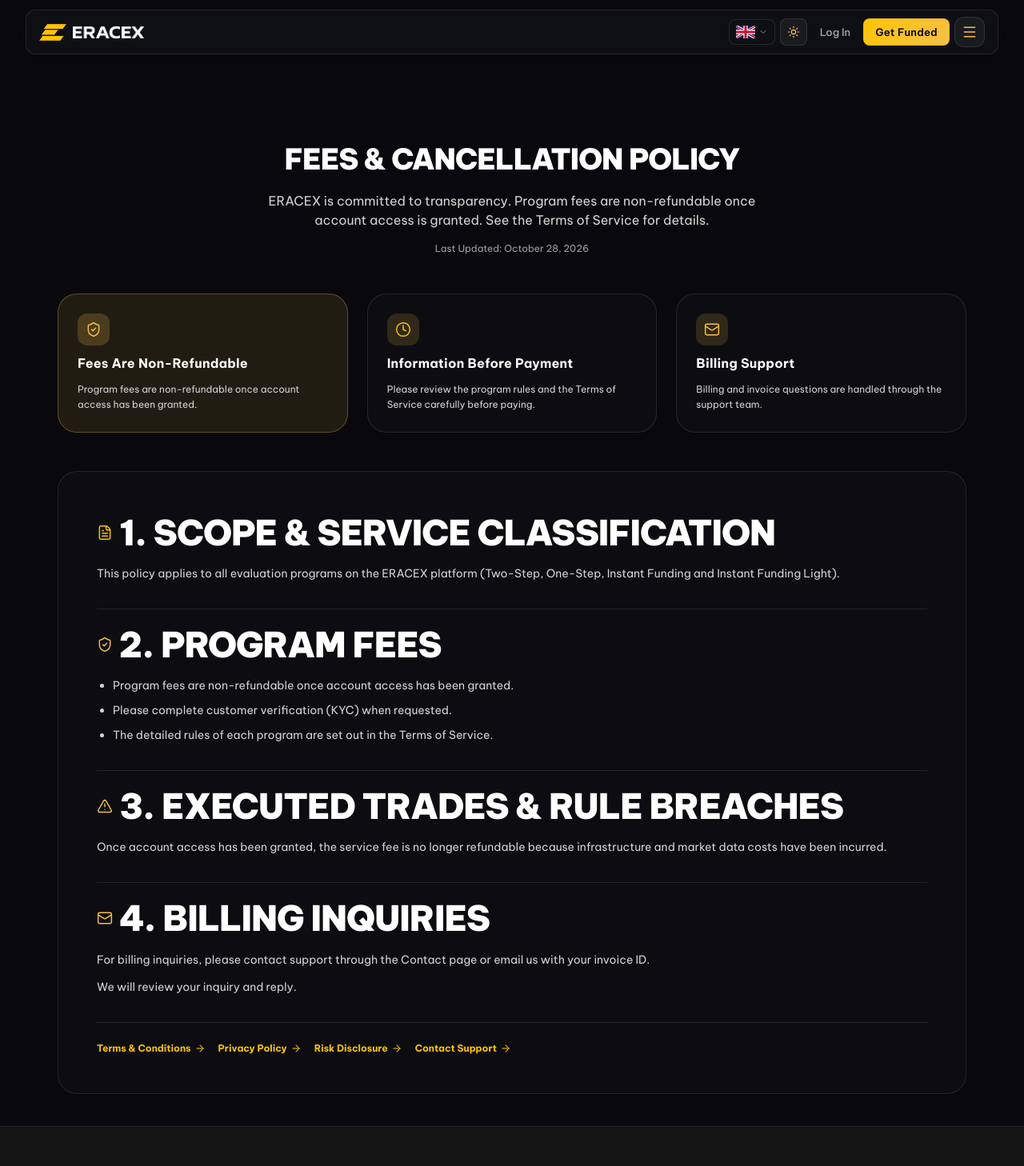
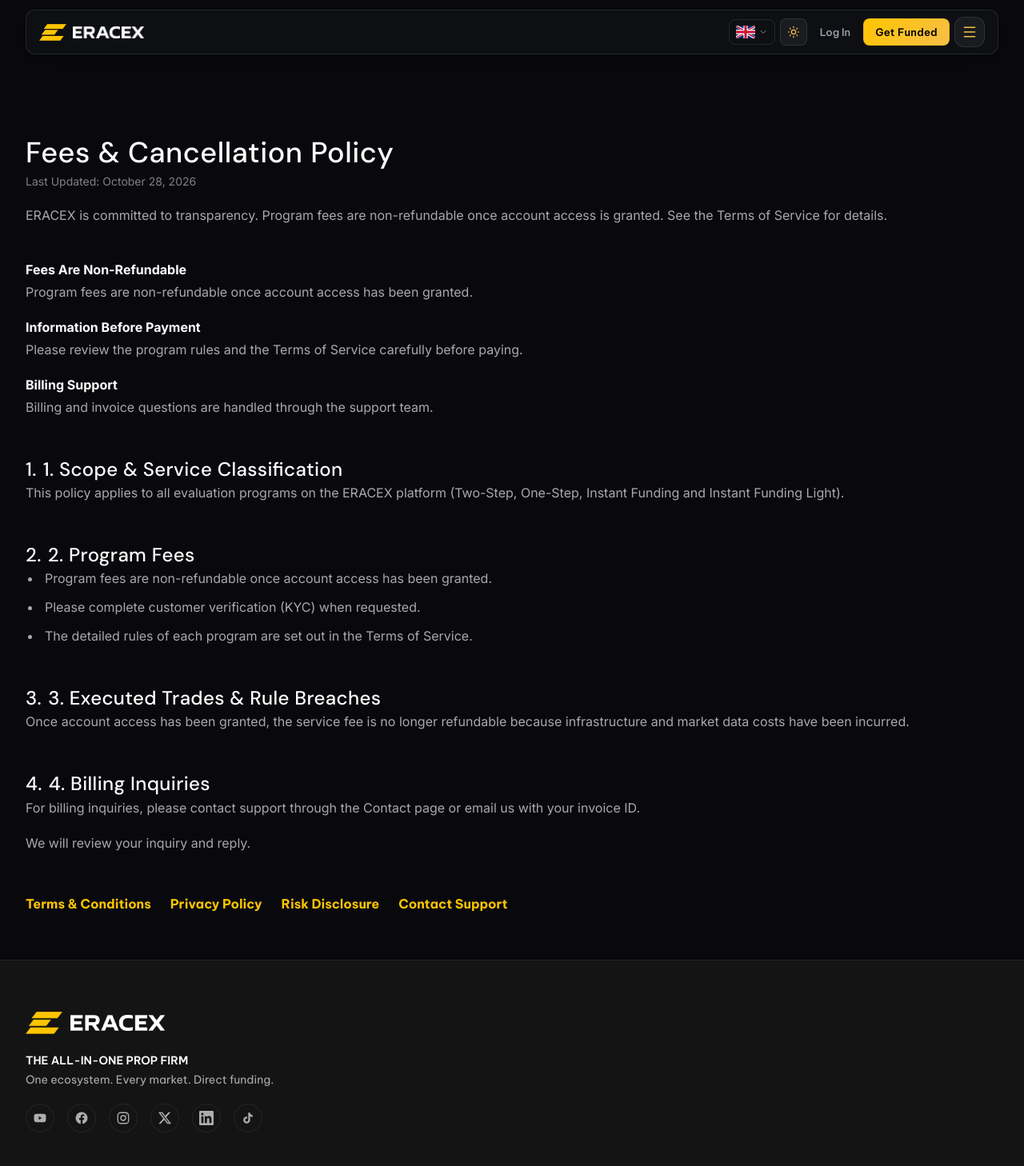
Before and after one commit to Truong2005pt/NamThanh, a Next.js app: page /refund-policy in a window 1280 px wide. Shown: the top 1458 px of the page at 80% size. Built offline with nearby package versions, Linux system fonts and the light colour scheme.

Commit message:
Legal pages: single-column layout, flush-left numbering, refund and policy pages share the same document structure

```diff
--- a/app/globals.css
+++ b/app/globals.css
@@ -731,3 +731,9 @@ html.theme-switching *::after{transition:none !important}
 .legal-doc .ld-eyebrow{font-size:14px;font-weight:500;letter-spacing:.04em;text-transform:uppercase;line-height:20px;opacity:.7;margin:0}
 .legal-doc .ld-meta p{font-size:14px;line-height:24px;opacity:.75;margin:0}
 .legal-doc h2.ld-h2{margin:0}
+
+.legal-doc .ld-metaline{font-size:14px;line-height:24px;opacity:.75;margin:0}
+.legal-doc .ld-label{min-width:2.75rem}
+.legal-doc .ld-lead{font-size:16px;line-height:1.75}
+.legal-doc ul.ld-list{list-style:disc;padding-left:1.25rem}
+.legal-doc ul.ld-list li{padding-left:.25rem}
--- a/components/eracex/PolicyPage.tsx
+++ b/components/eracex/PolicyPage.tsx
@@ -54,42 +54,32 @@ export const PolicyPage: React.FC<PolicyPageProps> = ({ vi, en, dict }) => {
   const contactText = CONTACT_LABEL[currentLang] || CONTACT_LABEL['en'];
 
   return (
-    <div className="min-h-screen py-10 app-bg app-text">
-      <div className="w-full max-w-[900px] mx-auto px-4 sm:px-8 space-y-10">
-        <section className="text-center space-y-4 pt-6">
-          <h1 className="gft-title text-2xl sm:text-4xl font-black tracking-tight text-neutral-900 dark:text-white">
-            {c.title}
-          </h1>
-          <p className="text-sm sm:text-base text-neutral-600 dark:text-neutral-300 max-w-2xl mx-auto">
-            {c.subtitle}
-          </p>
-        </section>
-
-        <section className="space-y-8">
+    <div className="app-bg min-h-screen pt-28">
+      <article className="legal-doc w-full max-w-[1344px] mx-auto px-4 sm:px-8 py-10 sm:py-14 app-text-secondary">
+        <header className="mb-10">
+          <h1 className="ld-title app-text">{c.title}</h1>
+          <p className="ld-metaline mt-3">{c.subtitle}</p>
+        </header>
+        <div className="min-w-0 space-y-4">
           {c.sections.map((s, i) => (
-            <div
-              key={i}
-              className="p-6 rounded-3xl border border-neutral-200 dark:border-white/10 bg-white dark:bg-white/[0.02] space-y-3"
-            >
-              <h2 className="font-bold text-lg text-neutral-900 dark:text-white">
-                {i + 1}. {s.heading}
+            <React.Fragment key={i}>
+              <h2 className="ld-h2 app-text pt-8">
+                <span className="tabular-nums mr-2">{i + 1}.</span>
+                {s.heading}
               </h2>
               {s.body.map((p, j) => (
-                <p key={j} className="text-sm text-neutral-600 dark:text-neutral-300 leading-relaxed">
-                  {p}
-                </p>
+                <p key={j}>{p}</p>
               ))}
-            </div>
+            </React.Fragment>
           ))}
-        </section>
-
-        <section className="text-center text-xs font-mono text-neutral-500 dark:text-neutral-400 pb-6">
-          {SITE_CONFIG.brand.supportEmail} ·{' '}
-          <Link href="/contact" className="hover:underline text-[#c68a00] dark:text-[#ffc501] font-bold">
-            {contactText}
-          </Link>
-        </section>
-      </div>
+          <p className="pt-8 text-sm">
+            {SITE_CONFIG.brand.supportEmail} ·{' '}
+            <Link href="/contact" className="hover:underline text-[#c68a00] dark:text-[#ffc501] font-bold">
+              {contactText}
+            </Link>
+          </p>
+        </div>
+      </article>
     </div>
   );
 };
--- a/components/eracex/RefundPolicyView.tsx
+++ b/components/eracex/RefundPolicyView.tsx
@@ -5,17 +5,6 @@ import Link from 'next/link';
 import { useLanguage } from './LanguageContext';
 import { getSubpageTranslations } from './subpage-translations';
 import { SITE_CONFIG } from '@/config/site-config';
-import {
-  ShieldCheck,
-  RotateCcw,
-  CheckCircle2,
-  AlertTriangle,
-  HelpCircle,
-  Mail,
-  Clock,
-  ArrowRight,
-  FileText
-} from 'lucide-react';
 
 export const RefundPolicyView: React.FC = () => {
   const { currentLang } = useLanguage();
@@ -23,130 +12,49 @@ export const RefundPolicyView: React.FC = () => {
   const rp = sub.refundPolicy;
 
   return (
-    <div className="min-h-screen py-10">
-      <div className="w-full max-w-[1200px] mx-auto px-4 sm:px-8 space-y-12">
+    <article className="legal-doc w-full max-w-[1344px] mx-auto px-4 sm:px-8 py-10 sm:py-14 app-text-secondary">
+      <header className="mb-10">
+        <h1 className="ld-title app-text">{rp.title}</h1>
+        <p className="ld-metaline mt-3">{rp.lastUpdated}</p>
+        <p className="mt-4">{rp.subtitle}</p>
+      </header>
 
-        {}
-        <section className="text-center space-y-4 pt-6">
-          <h1 className="gft-title text-2xl sm:text-4xl font-black tracking-tight text-neutral-900 dark:text-white">
-            {rp.title}
-          </h1>
+      <div className="min-w-0 space-y-4">
+        {[
+          [rp.card1Title, rp.card1Desc],
+          [rp.card2Title, rp.card2Desc],
+          [rp.card3Title, rp.card3Desc],
+        ].map(([title, desc]) => (
+          <div key={title}>
+            <p className="ld-sub app-text">{title}</p>
+            <p>{desc}</p>
+          </div>
+        ))}
 
-          <p className="text-sm sm:text-base text-neutral-600 dark:text-neutral-300 max-w-2xl mx-auto">
-            {rp.subtitle}
-          </p>
+        <h2 className="ld-h2 app-text pt-8"><span className="tabular-nums mr-2">1.</span>{rp.s1Title}</h2>
+        <p>{rp.s1P1}</p>
 
-          <div className="text-xs font-mono text-neutral-500 dark:text-neutral-400">
-            {rp.lastUpdated}
-          </div>
-        </section>
+        <h2 className="ld-h2 app-text pt-8"><span className="tabular-nums mr-2">2.</span>{rp.s2Title}</h2>
+        <ul className="ld-list space-y-2">
+          <li>{rp.s2P1}</li>
+          <li>{rp.s2P2}</li>
+          <li>{rp.s2P3}</li>
+        </ul>
 
-        {}
-        <section className="grid grid-cols-1 md:grid-cols-3 gap-6">
-          <div className="p-6 rounded-3xl border border-[#f6bf4a]/30 bg-[#f6bf4a]/10 space-y-3 shadow-xs">
-            <div className="w-10 h-10 rounded-xl bg-[#f6bf4a]/20 text-[#c68a00] dark:text-[#f6bf4a] flex items-center justify-center font-bold">
-              <ShieldCheck className="w-5 h-5" />
-            </div>
-            <h3 className="font-bold text-base text-neutral-900 dark:text-white">{rp.card1Title}</h3>
-            <p className="text-xs text-neutral-600 dark:text-neutral-300 leading-relaxed">
-              {rp.card1Desc}
-            </p>
-          </div>
+        <h2 className="ld-h2 app-text pt-8"><span className="tabular-nums mr-2">3.</span>{rp.s3Title}</h2>
+        <p>{rp.s3P1}</p>
 
-          <div className="p-6 rounded-3xl border border-neutral-200 dark:border-white/10 bg-white dark:bg-white/[0.02] space-y-3 shadow-xs">
-            <div className="w-10 h-10 rounded-xl bg-[#f6bf4a]/15 text-[#c68a00] dark:text-[#ffc501] flex items-center justify-center font-bold">
-              <Clock className="w-5 h-5" />
-            </div>
-            <h3 className="font-bold text-base text-neutral-900 dark:text-white">{rp.card2Title}</h3>
-            <p className="text-xs text-neutral-600 dark:text-neutral-300 leading-relaxed">
-              {rp.card2Desc}
-            </p>
-          </div>
+        <h2 className="ld-h2 app-text pt-8"><span className="tabular-nums mr-2">4.</span>{rp.s4Title}</h2>
+        <p>{rp.s4P1}</p>
+        {rp.s4P2 && <p>{rp.s4P2}</p>}
 
-          <div className="p-6 rounded-3xl border border-neutral-200 dark:border-white/10 bg-white dark:bg-white/[0.02] space-y-3 shadow-xs">
-            <div className="w-10 h-10 rounded-xl bg-[#f6bf4a]/15 text-[#c68a00] dark:text-[#f6bf4a] flex items-center justify-center font-bold">
-              <Mail className="w-5 h-5" />
-            </div>
-            <h3 className="font-bold text-base text-neutral-900 dark:text-white">{rp.card3Title}</h3>
-            <p className="text-xs text-neutral-600 dark:text-neutral-300 leading-relaxed">
-              {rp.card3Desc}
-            </p>
-          </div>
-        </section>
-
-        {}
-        <section className="p-8 sm:p-12 rounded-3xl border border-neutral-200 dark:border-white/10 bg-white dark:bg-white/[0.02] space-y-8 text-xs sm:text-sm leading-relaxed text-neutral-600 dark:text-neutral-300 shadow-sm">
-
-          <div className="space-y-3">
-            <h2 className="text-lg sm:text-xl font-bold text-neutral-900 dark:text-white flex items-center gap-2">
-              <FileText className="w-5 h-5 text-[#c68a00] dark:text-[#ffc501]" />
-              <span>{rp.s1Title}</span>
-            </h2>
-            <p>
-              {rp.s1P1}
-            </p>
-          </div>
-
-          <div className="space-y-3 pt-4 border-t border-neutral-200 dark:border-white/10">
-            <h2 className="text-lg sm:text-xl font-bold text-neutral-900 dark:text-white flex items-center gap-2">
-              <ShieldCheck className="w-5 h-5 text-[#c68a00] dark:text-[#f6bf4a]" />
-              <span>{rp.s2Title}</span>
-            </h2>
-            <ul className="list-disc pl-5 space-y-2">
-              <li>{rp.s2P1}</li>
-              <li>{rp.s2P2}</li>
-              <li>{rp.s2P3}</li>
-            </ul>
-          </div>
-
-          <div className="space-y-3 pt-4 border-t border-neutral-200 dark:border-white/10">
-            <h2 className="text-lg sm:text-xl font-bold text-neutral-900 dark:text-white flex items-center gap-2">
-              <AlertTriangle className="w-5 h-5 text-[#c68a00] dark:text-[#f6bf4a]" />
-              <span>{rp.s3Title}</span>
-            </h2>
-            <p>
-              {rp.s3P1}
-            </p>
-          </div>
-
-          <div className="space-y-3 pt-4 border-t border-neutral-200 dark:border-white/10">
-            <h2 className="text-lg sm:text-xl font-bold text-neutral-900 dark:text-white flex items-center gap-2">
-              <Mail className="w-5 h-5 text-[#c68a00] dark:text-[#f6bf4a]" />
-              <span>{rp.s4Title}</span>
-            </h2>
-            <p>
-              {rp.s4P1}
-            </p>
-            {rp.s4P2 && (
-              <p>
-                {rp.s4P2}
-              </p>
-            )}
-          </div>
-
-          {}
-          <div className="pt-6 border-t border-neutral-200 dark:border-white/10 flex flex-wrap gap-4 text-xs font-bold text-[#c68a00] dark:text-[#ffc501]">
-            <Link href="/terms" className="hover:underline flex items-center gap-1">
-              <span>{rp.linkTerms}</span>
-              <ArrowRight className="w-3.5 h-3.5" />
-            </Link>
-            <Link href="/privacy" className="hover:underline flex items-center gap-1">
-              <span>{rp.linkPrivacy}</span>
-              <ArrowRight className="w-3.5 h-3.5" />
-            </Link>
-            <Link href="/risk-disclosure" className="hover:underline flex items-center gap-1">
-              <span>{rp.linkRisk}</span>
-              <ArrowRight className="w-3.5 h-3.5" />
-            </Link>
-            <Link href="/contact" className="hover:underline flex items-center gap-1">
-              <span>{rp.linkContact}</span>
-              <ArrowRight className="w-3.5 h-3.5" />
-            </Link>
-          </div>
-
-        </section>
-
+        <p className="pt-8 flex flex-wrap gap-x-6 gap-y-2 text-sm font-bold text-[#c68a00] dark:text-[#ffc501]">
+          <Link href="/terms-and-conditions" className="hover:underline">{rp.linkTerms}</Link>
+          <Link href="/privacy-policy" className="hover:underline">{rp.linkPrivacy}</Link>
+          <Link href="/risk-disclosure" className="hover:underline">{rp.linkRisk}</Link>
+          <Link href="/contact" className="hover:underline">{rp.linkContact}</Link>
+        </p>
       </div>
-    </div>
+    </article>
   );
 };
```
Also changed, not shown: components/eracex/LegalDocument.tsx (+8 -15 lines).
